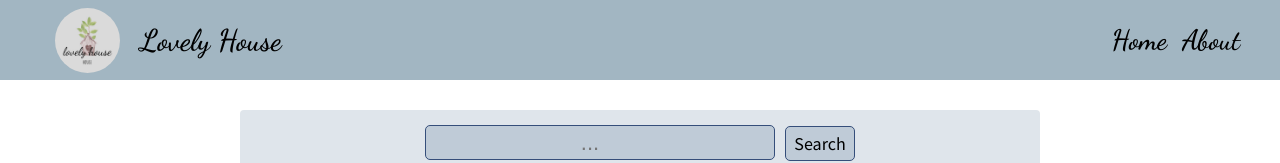
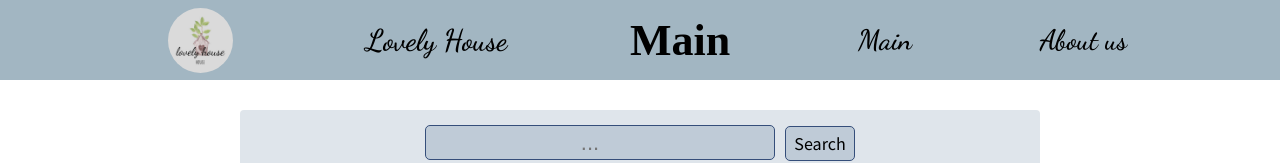
Before and after one commit to grishanova-oa/React-RSS, a React (Create React App) app: page / in a window 1280 px wide. Shown: the top 163 px of the page. Built offline with nearby package versions, Linux system fonts and the light colour scheme.

Commit message:
feat: add link to header for router

```diff
--- a/src/App.tsx
+++ b/src/App.tsx
@@ -2,19 +2,18 @@ import React from 'react';
 import { Routes, Route } from 'react-router';
 import { AboutPage } from './components/AboutPage';
 import { Error404 } from './components/Error404';
-import { Footer } from './components/Footer';
-import { Header } from './components/Header';
+import { HeaderComp } from './components/Header';
 import { MainPage } from './components/MainPage';
 import './styles.css';
 
 export const App = () => (
   <div className="wrapper">
-    <Header />
     <Routes>
-      <Route path="/" element={<MainPage />} />
-      <Route path="/about" element={<AboutPage />} />
-      <Route path="*" element={<Error404 />} />
+      <Route path="/" element={<HeaderComp />}>
+        <Route path="" element={<MainPage />} />
+        <Route path="about" element={<AboutPage />} />
+        <Route path="*" element={<Error404 />} />
+      </Route>
     </Routes>
-    <Footer />
   </div>
 );
--- a/src/components/Header/Header.tsx
+++ b/src/components/Header/Header.tsx
@@ -1,16 +1,73 @@
-import React from 'react';
-import { Link } from 'react-router-dom';
+import React, { Component } from 'react';
+import { NavLink, Outlet } from 'react-router-dom';
+import { Footer } from '../Footer';
 import './HeaderStyles.css';
+import { withRouter } from './WithRouter';
 
-export const Header = () => (
+interface IHeaderState {
+  currentPage: string;
+}
+type HeaderProps = {
+  location: Location;
+};
+
+const getCurrentPage = (pathname: string) => {
+  let res = '';
+
+  switch (pathname) {
+    case '/':
+      res = 'Main';
+      break;
+    case '/about':
+      res = 'About Us';
+      break;
+
+    default:
+      res = '404 Page';
+      break;
+  }
+
+  return res;
+};
+
+class Header extends Component<HeaderProps, IHeaderState> {
+  constructor(props: HeaderProps) {
+    super(props);
+    const { location } = this.props;
+
+    this.state = {
+      currentPage: getCurrentPage(location.pathname),
+    };
+  }
+
+  handleNavClick = (currentPage: string) => {
+    this.setState({ currentPage });
+  };
+
+  render() {
+    const { currentPage } = this.state;
+    return (
+      <>
         <header className="container__header">
           <div className="header">
             <div className="header_inner">
-        <Link to="/" className="header_logo" />
+              <NavLink to="/" className="header_logo" />
               <div className="title">Lovely House</div>
+              <h1>{currentPage}</h1>
+              <NavLink to="/" onClick={() => this.handleNavClick('Main')}>
+                Main
+              </NavLink>
+              <NavLink to="/about" onClick={() => this.handleNavClick('About')}>
+                About us
+              </NavLink>
             </div>
-      <Link to="/">Home</Link>
-      <Link to="/about">About</Link>
           </div>
         </header>
+        <Outlet />
+        <Footer />
+      </>
     );
+  }
+}
+
+export const HeaderComp = withRouter(Header);
--- a/src/components/Header/HeaderStyles.css
+++ b/src/components/Header/HeaderStyles.css
@@ -12,6 +12,7 @@
     margin: 0 auto;
 }
 .header_inner {
+    justify-content: space-evenly;
     display: flex;
     align-items: center;
     width: 1200px;
--- /dev/null
+++ b/src/components/Header/WithRouter.tsx
@@ -0,0 +1,29 @@
+import React from 'react';
+import {
+  useLocation,
+  useNavigate,
+  useParams,
+} from 'react-router-dom';
+
+/** @deprecated Use `React Router hooks` instead */
+export interface WithRouterProps {
+  location: Location;
+}
+
+export const withRouter = <Props extends WithRouterProps>(
+  Component: React.ComponentType<Props>,
+) => (props: Omit<Props, keyof WithRouterProps>) => {
+    const location = useLocation();
+    const params = useParams();
+    const navigate = useNavigate();
+
+    return (
+      <Component
+        // eslint-disable-next-line react/jsx-props-no-spreading
+        {...(props as Props)}
+        location={location}
+        params={params}
+        navigate={navigate}
+      />
+    );
+  };
--- a/src/components/Header/index.tsx
+++ b/src/components/Header/index.tsx
@@ -1 +1 @@
-export { Header } from './Header';
+export { HeaderComp } from './Header';
--- a/src/styles.css
+++ b/src/styles.css
@@ -58,3 +58,7 @@ a {
     flex-direction: column;
     height: 100%;
 }
+.active {
+    color: var(--color-active);
+    cursor: default;
+}
```
Lines whose indentation alone changed are shown as unchanged.
